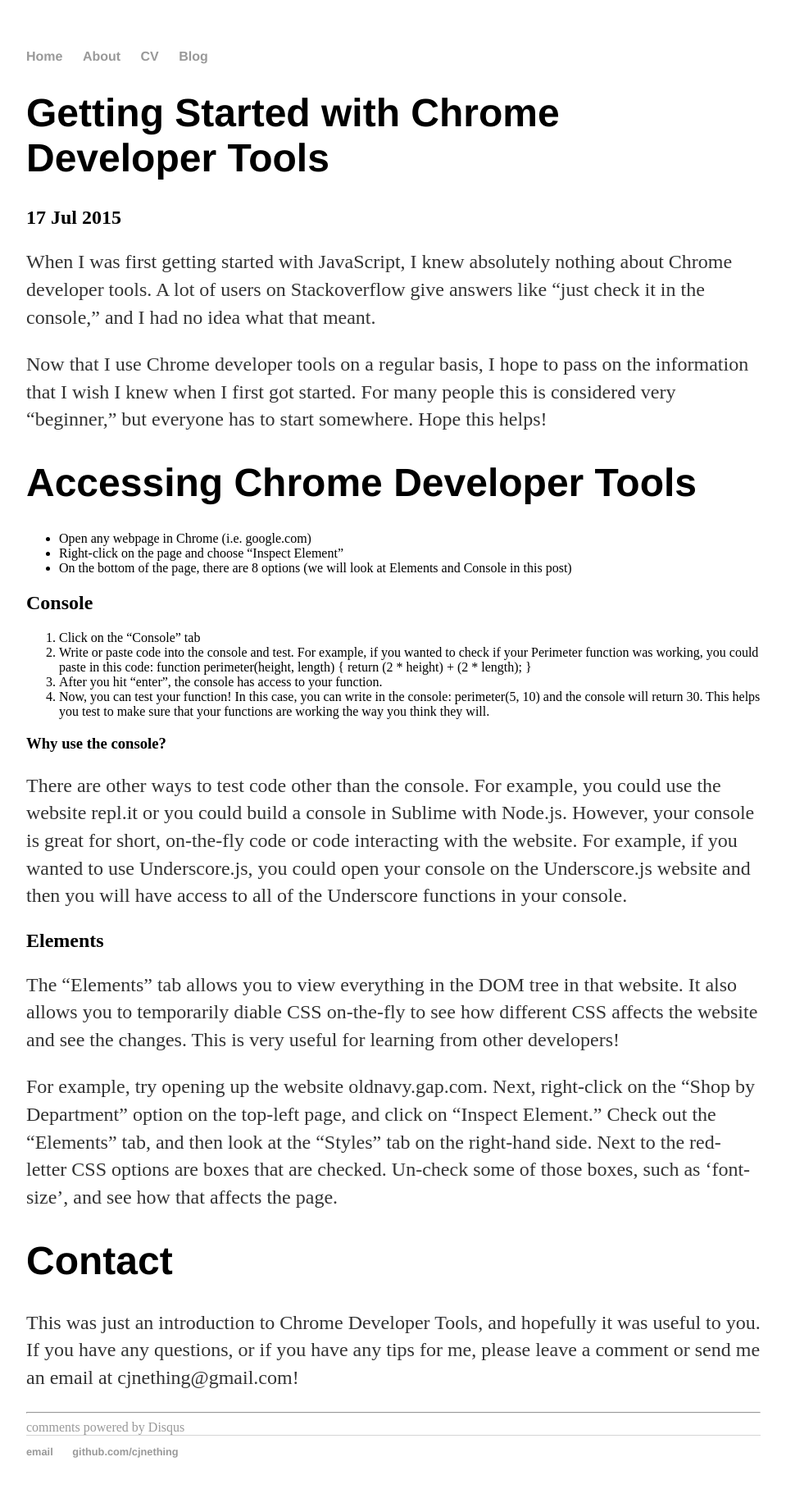
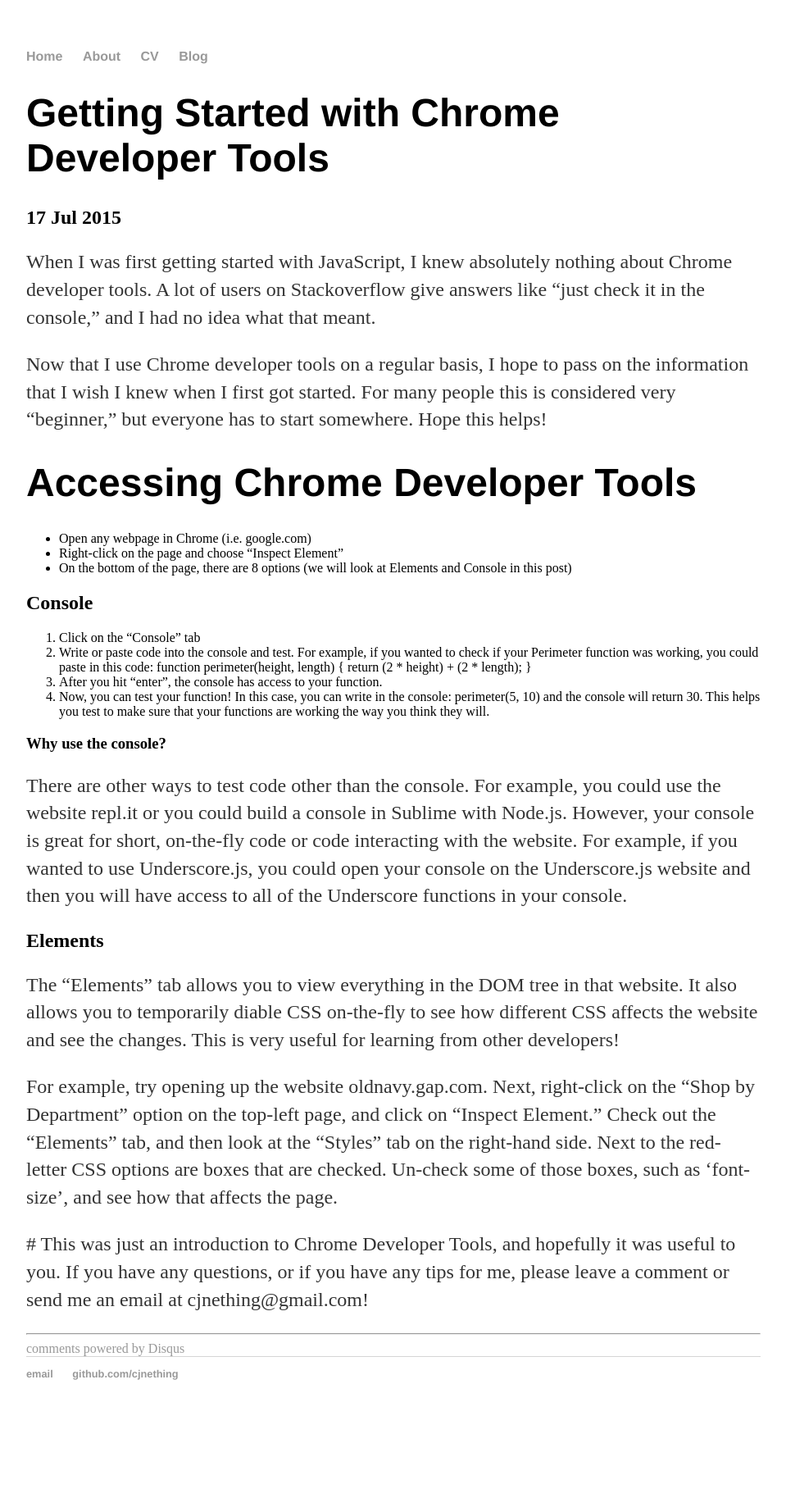
Before and after one commit to cjnething/cjnething.github.io, a Jekyll site: the page built from _posts/2015-07-17-get-started-with-chrome-developer-tools.md, in a window 1280 px wide. Shown: the whole page at 82% size, without its empty margins (160-1119 px from the left). Built offline with Jekyll 4.4.1, drawn with Linux system fonts in a browser that asks for light colours; comment, search, counter and statistics services are not loaded; after the commit the page ends 1743 px from its top, so only the background shows below that.

Commit message:
(format) Change white spacing in Chrome Dev Tools post

```diff
--- a/_posts/2015-07-17-get-started-with-chrome-developer-tools.md
+++ b/_posts/2015-07-17-get-started-with-chrome-developer-tools.md
@@ -38,5 +38,5 @@ Next, right-click on the "Shop by Department" option on the top-left page, and c
 Check out the "Elements" tab, and then look at the "Styles" tab on the right-hand side.
 Next to the red-letter CSS options are boxes that are checked. Un-check some of those boxes, such as 'font-size', and see how that affects the page.
 
-# Contact
+#
 This was just an introduction to Chrome Developer Tools, and hopefully it was useful to you. If you have any questions, or if you have any tips for me, please leave a comment or send me an email at cjnething@gmail.com!
```
